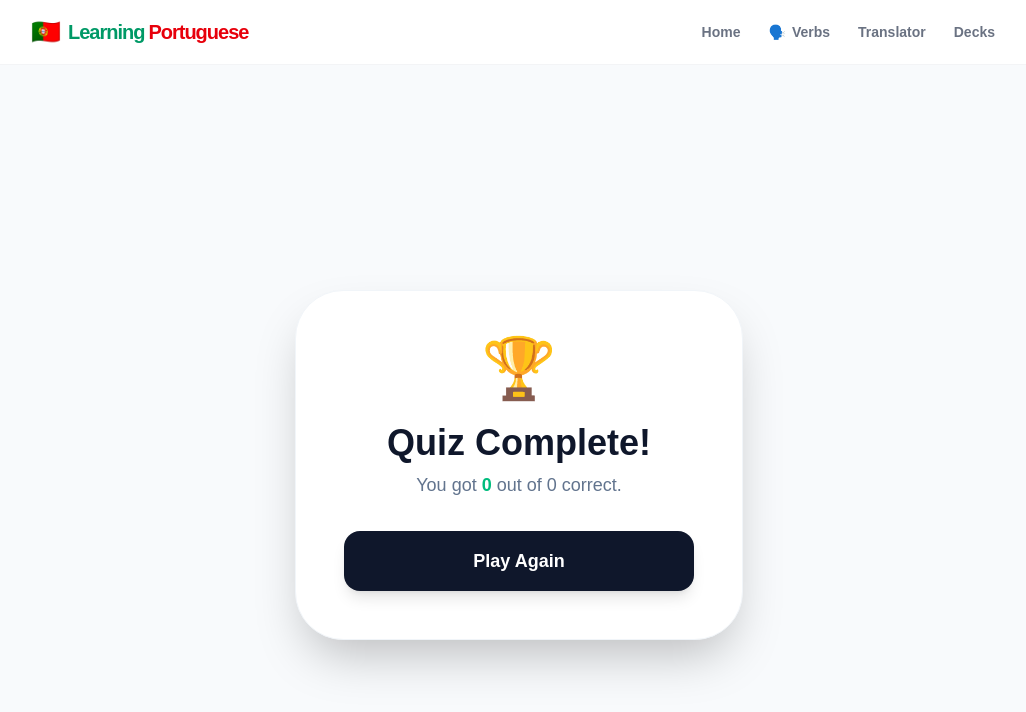
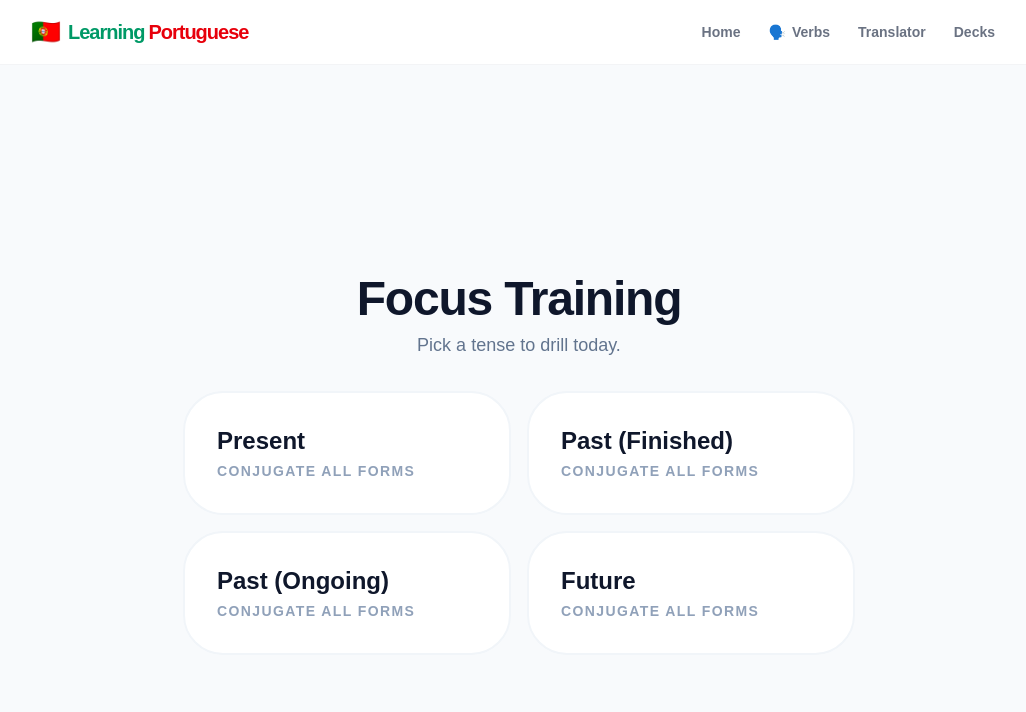
Before and after one commit to R-Macedo7/flashcard-app, a Next.js app: page /verb_quiz in a window 1280 px wide. Shown: the top 712 px of the page, without its empty margins (121-1147 px from the left). Built offline with nearby package versions, Linux system fonts and the light colour scheme; no server answers; the database is empty.

Commit message:
fixed ver quiz

```diff
--- a/app/verb_quiz/page.tsx
+++ b/app/verb_quiz/page.tsx
@@ -9,73 +9,73 @@ const supabase = createClient(
 
 const PRONOUNS = ['Eu', 'Tu', 'Ele/Ela', 'Nós', 'Vós', 'Eles/Elas'];
 const TENSES = [
-  { id: 'presente', label: 'Present' },
-  { id: 'preterito_perfeito', label: 'Past (Perfeito)' },
-  { id: 'preterito_imperfeito', label: 'Past (Imperfeito)' },
-  { id: 'futuro', label: 'Future' }
+  { id: 'presente', label: 'Present', color: 'bg-blue-600', hover: 'hover:border-blue-400'},
+  { id: 'preterito_perfeito', label: 'Past (Finished)', color: 'bg-emerald-600', hover: 'hover:border-emerald-400'},
+  { id: 'preterito_imperfeito', label: 'Past (Ongoing)', color: 'bg-purple-600', hover: 'hover:border-purple-400'},
+  { id: 'futuro', label: 'Future', color: 'bg-amber-600', hover: 'hover:border-amber-400'}
 ];
 
 export default function VerbQuiz() {
+  const [selectedTense, setSelectedTense] = useState<any>(null);
   const [questions, setQuestions] = useState<any[]>([]);
   const [currentIndex, setCurrentIndex] = useState(0);
   const [userInput, setUserInput] = useState('');
   const [feedback, setFeedback] = useState<'correct' | 'wrong' | null>(null);
   const [score, setScore] = useState(0);
-  const [loading, setLoading] = useState(true);
+  const [loading, setLoading] = useState(false);
 
   const speak = (text: string) => {
     window.speechSynthesis.cancel();
     const utterance = new SpeechSynthesisUtterance(text);
-    const voices = window.speechSynthesis.getVoices();
-    const ptVoice = voices.find(v => v.lang === 'pt-PT') || voices.find(v => v.lang.includes('pt'));
-    if (ptVoice) utterance.voice = ptVoice;
     utterance.lang = 'pt-PT';
-    utterance.rate = 0.9;
     window.speechSynthesis.speak(utterance);
   };
 
-  useEffect(() => {
-    fetchQuestions();
-  }, []);
+  const startQuiz = async (tense: any) => {
+    setLoading(true);
+    setSelectedTense(tense);
 
-  const fetchQuestions = async () => {
-    setLoading(true);
+    try {
+      // Fetch total count for random offset
+      const { count } = await supabase.from('verb_reference').select('*', { count: 'exact', head: true });
+      const totalVerbs = count || 500;
+      const randomOffset = Math.max(0, Math.floor(Math.random() * (totalVerbs - 20)));
 
-    // 1. Get total count to pick a random starting point
-    const { count } = await supabase.from('verb_reference').select('*', { count: 'exact', head: true });
-    const randomOffset = Math.max(0, Math.floor(Math.random() * (count || 500) - 20));
-
-    // 2. Fetch 20 verbs from that random starting point
-    const { data } = await supabase
+      const { data, error } = await supabase
         .from('verb_reference')
         .select('*')
         .range(randomOffset, randomOffset + 19);
 
+      if (error) throw error;
+
       if (data) {
-      const formatted = data.map(verb => {
-        const randomTense = TENSES[Math.floor(Math.random() * TENSES.length)];
-        const personIndex = Math.floor(Math.random() * 6);
+        const syncedQuestions = data.map(verb => {
+          const pIndex = Math.floor(Math.random() * 6);
+          // Safety check for conjugation path
+          const answer = verb.conjugations?.[tense.id]?.[pIndex] || "error";
           return {
             verb,
-          tense: randomTense,
-          personIndex,
-          correctAnswer: verb.conjugations[randomTense.id][personIndex]
+            personIndex: pIndex,
+            correctAnswer: answer
           };
         });
-      // 3. Shuffle the result so it's not alphabetical
-      setQuestions(formatted.sort(() => Math.random() - 0.5));
+        setQuestions(syncedQuestions.sort(() => Math.random() - 0.5));
       }
+    } catch (err) {
+      console.error("Quiz Fetch Error:", err);
+    } finally {
       setLoading(false);
+    }
   };
 
   const handleCheck = (e: React.FormEvent) => {
     e.preventDefault();
-    if (feedback !== null) return;
+    if (feedback !== null || !userInput.trim()) return;
 
     const current = questions[currentIndex];
-    const isRight = userInput.trim().toLowerCase() === current.correctAnswer.toLowerCase();
+    const isCorrect = userInput.trim().toLowerCase() === current.correctAnswer.toLowerCase();
 
-    if (isRight) {
+    if (isCorrect) {
       setFeedback('correct');
       setScore(s => s + 1);
       speak(current.correctAnswer);
@@ -90,26 +90,55 @@ export default function VerbQuiz() {
     setCurrentIndex(prev => prev + 1);
   };
 
-  if (loading) return (
-    <div className="min-h-screen flex items-center justify-center bg-slate-50">
-      <div className="text-center animate-pulse">
-        <span className="text-4xl">⏳</span>
-        <p className="mt-4 font-bold text-slate-400">Shuffling the deck...</p>
+  // 1. TENSE SELECTION SCREEN
+  if (!selectedTense && !loading) {
+    return (
+      <div className="min-h-screen bg-slate-50 p-6 flex items-center justify-center">
+        <div className="max-w-2xl w-full space-y-8">
+          <div className="text-center space-y-2">
+            <h1 className="text-5xl font-black text-slate-900 tracking-tight">Focus Training</h1>
+            <p className="text-slate-500 text-lg font-medium">Pick a tense to drill today.</p>
+          </div>
+          <div className="grid grid-cols-1 sm:grid-cols-2 gap-4">
+            {TENSES.map((t) => (
+              <button
+                key={t.id}
+                onClick={() => startQuiz(t)}
+                className={`group p-8 bg-white border-2 border-slate-100 rounded-[2.5rem] ${t.hover} hover:shadow-xl transition-all text-left flex items-center gap-6`}
+              >
+                {/* Removed icon span to prevent errors */}
+                <div>
+                  <h3 className="text-2xl font-black text-slate-900">{t.label}</h3>
+                  <p className="text-slate-400 text-sm font-bold uppercase tracking-widest mt-1">Conjugate all forms</p>
+                </div>
+              </button>
+            ))}
+          </div>
         </div>
       </div>
     );
+  }
 
-  if (currentIndex >= questions.length) return (
+  // 2. LOADING STATE
+  if (loading) return (
+    <div className="min-h-screen flex flex-col items-center justify-center bg-slate-50">
+      <div className="w-16 h-16 border-4 border-blue-600 border-t-transparent rounded-full animate-spin mb-4" />
+      <p className="font-black text-slate-400 uppercase tracking-widest text-center px-4">Preparing {selectedTense?.label} Drill...</p>
+    </div>
+  );
+
+  // 3. FINAL SCORE SCREEN
+  if (questions.length > 0 && currentIndex >= questions.length) return (
     <div className="min-h-screen bg-slate-50 flex items-center justify-center p-6">
       <div className="max-w-md w-full bg-white p-12 rounded-[3rem] shadow-2xl text-center border border-slate-100">
-        <span className="text-6xl mb-6 block">🏆</span>
-        <h2 className="text-4xl font-black mb-2 text-slate-900">Quiz Complete!</h2>
-        <p className="text-slate-500 mb-8 text-lg font-medium">You got <span className="text-emerald-500 font-bold">{score}</span> out of {questions.length} correct.</p>
+        <span className="text-7xl mb-6 block">⭐</span>
+        <h2 className="text-4xl font-black mb-2 text-slate-900 tracking-tighter">Session Complete!</h2>
+        <p className="text-slate-500 mb-8 font-medium italic text-lg">You mastered {score} verbs in the {selectedTense?.label}!</p>
         <button
           onClick={() => window.location.reload()}
-          className="w-full py-4 bg-slate-900 text-white rounded-2xl font-bold text-lg hover:bg-black transition-all shadow-lg hover:shadow-xl"
+          className="w-full py-5 bg-slate-900 text-white rounded-2xl font-black text-xl hover:bg-black transition-all shadow-lg"
         >
-          Play Again
+          Try Another Tense
         </button>
       </div>
     </div>
@@ -117,46 +146,39 @@ export default function VerbQuiz() {
 
   const current = questions[currentIndex];
 
+  // 4. THE QUIZ ENGINE
+  if (!current) return null; // Final safety check
+
   return (
     <div className="min-h-screen bg-slate-50 p-6 flex flex-col items-center justify-center font-sans">
       <div className="max-w-xl w-full space-y-6">
 
-        {/* PROGRESS HEADER */}
-        <div className="flex justify-between items-end px-2">
-          <div className="space-y-1">
-            <p className="text-xs font-black uppercase tracking-widest text-slate-400">Progress</p>
-            <p className="text-sm font-bold text-slate-900">{currentIndex + 1} / {questions.length}</p>
-          </div>
-          <div className="text-right space-y-1">
-             <p className="text-xs font-black uppercase tracking-widest text-slate-400">Score</p>
-             <p className="text-sm font-bold text-emerald-600">{score}</p>
+        <div className="flex justify-between items-center px-4">
+          <button onClick={() => window.location.reload()} className="text-xs font-black text-slate-400 hover:text-slate-900 uppercase tracking-widest transition-colors">
+            ← Switch Tense
+          </button>
+          <div className="text-right">
+             <p className="text-xs font-black uppercase tracking-widest text-slate-400">Drill Score</p>
+             <p className="text-lg font-black text-emerald-600 leading-none">{score}</p>
           </div>
         </div>
 
-        {/* PROGRESS BAR */}
         <div className="w-full bg-slate-200 h-3 rounded-full overflow-hidden shadow-inner">
-          <div
-            className="bg-emerald-500 h-full transition-all duration-700 ease-out"
-            style={{ width: `${((currentIndex + 1) / questions.length) * 100}%` }}
-          />
+          <div className="bg-emerald-500 h-full transition-all duration-500" style={{ width: `${((currentIndex + 1) / questions.length) * 100}%` }} />
         </div>
 
-        {/* MAIN CARD */}
-        <div className="bg-white p-10 rounded-[2.5rem] shadow-2xl border border-slate-100 relative animate-in fade-in zoom-in-95 duration-500">
+        <div className="bg-white p-10 rounded-[2.5rem] shadow-2xl border border-slate-100 relative">
           <div className="text-center space-y-2 mb-10">
-            <div className="inline-block px-3 py-1 bg-amber-50 border border-amber-100 rounded-full">
-              <span className="text-[10px] font-black uppercase tracking-tighter text-amber-600">
-                {current.tense.label}
-              </span>
+            <div className={`inline-block px-4 py-1 rounded-full text-white text-[10px] font-black uppercase tracking-tighter ${selectedTense?.color}`}>
+              {selectedTense?.label}
             </div>
-            <h2 className="text-5xl font-black text-slate-900 capitalize tracking-tight">
+            <h2 className="text-6xl font-black text-slate-900 capitalize tracking-tighter leading-none pt-2">
               {current.verb.infinitive}
             </h2>
-            <p className="text-slate-400 text-lg italic">"{current.verb.english_infinitive}"</p>
+            <p className="text-slate-400 text-lg font-medium italic">"{current.verb.english_infinitive}"</p>
           </div>
 
           <form onSubmit={handleCheck} className="space-y-6">
-            {/* INPUT CONTAINER WITH FIXED OVERLAP FIX */}
             <div className="flex items-center p-6 bg-slate-50 rounded-2xl border-2 border-slate-100 relative group focus-within:border-blue-400 transition-all">
               <span className="absolute left-6 text-2xl font-black text-slate-300 pointer-events-none">
                 {PRONOUNS[current.personIndex]}
@@ -167,36 +189,29 @@ export default function VerbQuiz() {
                 onChange={(e) => setUserInput(e.target.value)}
                 disabled={feedback !== null}
                 placeholder="conjugate here..."
-                className={`w-full bg-transparent pl-32 sm:pl-36 text-2xl font-bold outline-none transition-colors ${
-                  feedback === 'correct' ? 'text-emerald-600' :
-                  feedback === 'wrong' ? 'text-red-600' : 'text-slate-900'
-                }`}
+                className={`w-full bg-transparent pl-36 text-2xl font-bold outline-none ${feedback === 'correct' ? 'text-emerald-600' : feedback === 'wrong' ? 'text-red-600' : 'text-slate-900'}`}
               />
             </div>
 
             {feedback === null ? (
-              <button className="w-full py-5 bg-slate-900 text-white rounded-2xl font-black text-xl hover:bg-black transition-all shadow-lg hover:-translate-y-1 active:translate-y-0">
+              <button className="w-full py-5 bg-slate-900 text-white rounded-2xl font-black text-xl hover:shadow-xl hover:-translate-y-0.5 active:translate-y-0 transition-all">
                 Check Answer
               </button>
             ) : (
-              <div className="space-y-4 animate-in slide-in-from-top-2 duration-300">
+              <div className="space-y-4">
                 {feedback === 'wrong' && (
-                  <div className="p-4 bg-red-50 border border-red-100 rounded-2xl text-center">
-                    <p className="text-red-400 text-xs font-bold uppercase mb-1">Correct Answer:</p>
-                    <p className="text-red-600 text-2xl font-black">{current.correctAnswer}</p>
+                  <div className="p-5 bg-red-50 border border-red-100 rounded-2xl text-center">
+                    <p className="text-red-400 text-[10px] font-black uppercase mb-1">Correct Conjugation:</p>
+                    <p className="text-red-600 text-3xl font-black">{current.correctAnswer}</p>
                   </div>
                 )}
                 {feedback === 'correct' && (
-                   <div className="p-4 bg-emerald-50 border border-emerald-100 rounded-2xl text-center">
-                    <p className="text-emerald-600 text-xl font-black">Bem feito! ✨</p>
+                   <div className="p-5 bg-emerald-50 border border-emerald-100 rounded-2xl text-center">
+                    <p className="text-emerald-600 text-xl font-black">Boa! Continue assim! 🇵🇹</p>
                   </div>
                 )}
-                <button
-                  type="button"
-                  onClick={nextQuestion}
-                  className="w-full py-5 bg-blue-600 text-white rounded-2xl font-black text-xl hover:bg-blue-700 transition-all shadow-lg"
-                >
-                  Next Verb →
+                <button type="button" onClick={nextQuestion} className="w-full py-5 bg-blue-600 text-white rounded-2xl font-black text-xl hover:bg-blue-700 shadow-lg">
+                  Next Question →
                 </button>
               </div>
             )}
```
Lines whose indentation alone changed are shown as unchanged.
